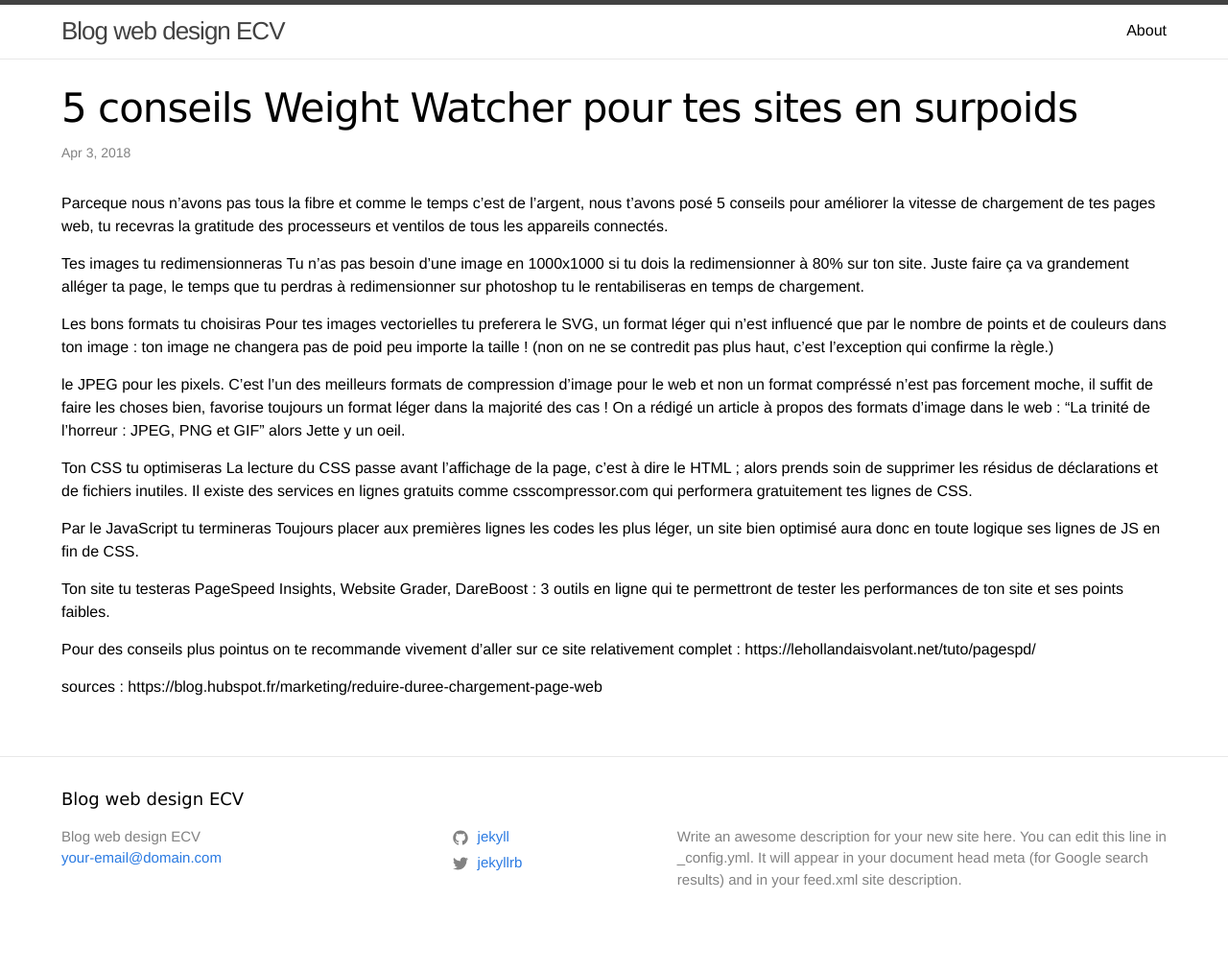
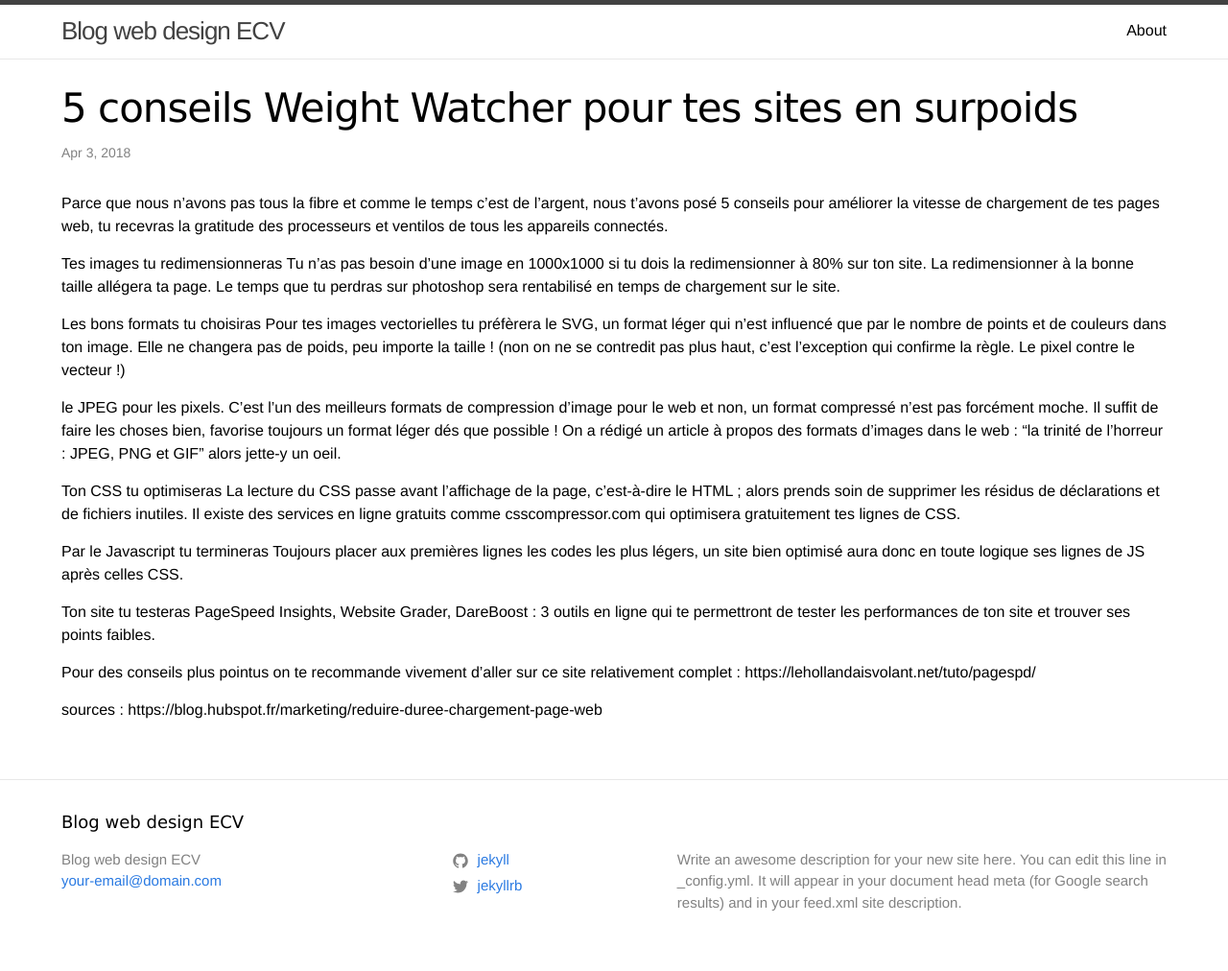
Before and after one commit to ecvwebdesign/ecv-webdesign-blog, a Jekyll site: the page built from _posts/2018-04-03-Weight-Watcher-pour-tes-sites.markdown, in a window 1280 px wide. Shown: the whole page at 96% size. Built offline with Jekyll 4.4.1, drawn with Linux system fonts in a browser that asks for light colours; before the commit the page ends 988 px from its top, so only the background shows below that.

Commit message:
correction Robin

```diff
--- a/_posts/2018-04-03-JavaScript-en-resume.markdown
+++ b/_posts/2018-04-03-JavaScript-en-resume.markdown
@@ -6,7 +6,7 @@ intro: Histoire d'un langage longtemps sous-estimé.
 categories: Histoire
 ---
 
-JavaScript alias JS nait de "la guerre des navigateurs" entre Netsape et Microsoft qui a eu lieu dans les années 90.
+Javascript alias JS naît de "la guerre des navigateurs" entre Netsape et Microsoft qui a eu lieu dans les années 90.
 En 1995 Netscape fait appel à Brendan Eich pour créer un langage qui permet d'appliquer des effets sur une page web.
 Basé sur du java, le langage devait être simple, puissant et éviter l'apprentissage du java orienté "entreprise".
 En seulement 10 jours, Brendan crée un prototype appelé Mocha, il deviendra ensuite LiveScript et sera définitivement renommé JavaScript pour des raisons marketing qui seront néfastes pour son évolution.
--- a/_posts/2018-04-03-Weight-Watcher-pour-tes-sites.markdown
+++ b/_posts/2018-04-03-Weight-Watcher-pour-tes-sites.markdown
@@ -6,30 +6,30 @@ intro: Il est temps de se mettre au régime.
 categories: UX UI Outils
 ---
 
-Parceque nous n'avons pas tous la fibre et comme le temps c'est de l'argent, nous t'avons posé 5 conseils pour améliorer la vitesse de chargement de tes pages web, tu recevras la gratitude des processeurs et ventilos de tous les appareils connectés.
+Parce que nous n'avons pas tous la fibre et comme le temps c'est de l'argent, nous t'avons posé 5 conseils pour améliorer la vitesse de chargement de tes pages web, tu recevras la gratitude des processeurs et ventilos de tous les appareils connectés.
 
 
 Tes images tu redimensionneras
-  Tu n'as pas besoin d'une image en 1000x1000 si tu dois la redimensionner à 80% sur ton site. Juste faire ça va grandement alléger ta page, le temps que tu perdras à redimensionner sur photoshop tu le rentabiliseras en temps de chargement.
+ Tu n'as pas besoin d'une image en 1000x1000 si tu dois la redimensionner à 80% sur ton site. La redimensionner à la bonne taille allégera ta page. Le temps que tu perdras sur photoshop sera rentabilisé en temps de chargement sur le site.
 
 
 Les bons formats tu choisiras
-  Pour tes images vectorielles tu preferera le SVG, un format léger qui n'est influencé que par le nombre de points et de couleurs dans ton image : ton image ne changera pas de poid peu importe la taille ! (non on ne se contredit pas plus haut, c'est l'exception qui confirme la règle.)
+  Pour tes images vectorielles tu préfèrera le SVG, un format léger qui n'est influencé que par le nombre de points et de couleurs dans ton image. Elle ne changera pas de poids, peu importe la taille ! (non on ne se contredit pas plus haut, c'est l'exception qui confirme la règle. Le pixel contre le vecteur !)
 
-  le JPEG pour les pixels. C'est l'un des meilleurs formats de compression d'image pour le web et non un format compréssé n'est pas forcement moche, il suffit de faire les choses bien, favorise toujours un format léger dans la majorité des cas !
-  On a rédigé un article à propos des formats d'image dans le web : "La trinité de l'horreur : JPEG, PNG et GIF" alors Jette y un oeil.
+  le JPEG pour les pixels. C'est l'un des meilleurs formats de compression d'image pour le web et non, un format compressé n'est pas forcément moche. Il suffit de faire les choses bien, favorise toujours un format léger dés que possible !
+  On a rédigé un article à propos des formats d'images dans le web : "la trinité de l'horreur : JPEG, PNG et GIF" alors jette-y un oeil.
 
 
 Ton CSS tu optimiseras
-  La lecture du CSS passe avant l'affichage de la page, c'est à dire le HTML ; alors prends soin de supprimer les résidus de déclarations et de fichiers inutiles.
-  Il existe des services en lignes gratuits comme csscompressor.com qui performera gratuitement tes lignes de CSS.
+  La lecture du CSS passe avant l'affichage de la page, c'est-à-dire le HTML ; alors prends soin de supprimer les résidus de déclarations et de fichiers inutiles.
+  Il existe des services en ligne gratuits comme csscompressor.com qui optimisera gratuitement tes lignes de CSS.
 
 
-Par le JavaScript tu termineras
-  Toujours placer aux premières lignes les codes les plus léger, un site bien optimisé aura donc en toute logique ses lignes de JS en fin de CSS.
+Par le Javascript tu termineras
+  Toujours placer aux premières lignes les codes les plus légers, un site bien optimisé aura donc en toute logique ses lignes de JS après celles CSS.
 
 Ton site tu testeras
-  PageSpeed Insights, Website Grader, DareBoost : 3 outils en ligne qui te permettront de tester les performances de ton site et ses points faibles.
+  PageSpeed Insights, Website Grader, DareBoost : 3 outils en ligne qui te permettront de tester les performances de ton site et trouver ses points faibles.
 
 
 Pour des conseils plus pointus on te recommande vivement d'aller sur ce site relativement complet : https://lehollandaisvolant.net/tuto/pagespd/
```
Also changed, not shown: _posts/2018-04-04-Chatbots-cool-ou-pas.markdown (deleted, +0 -31 lines).
